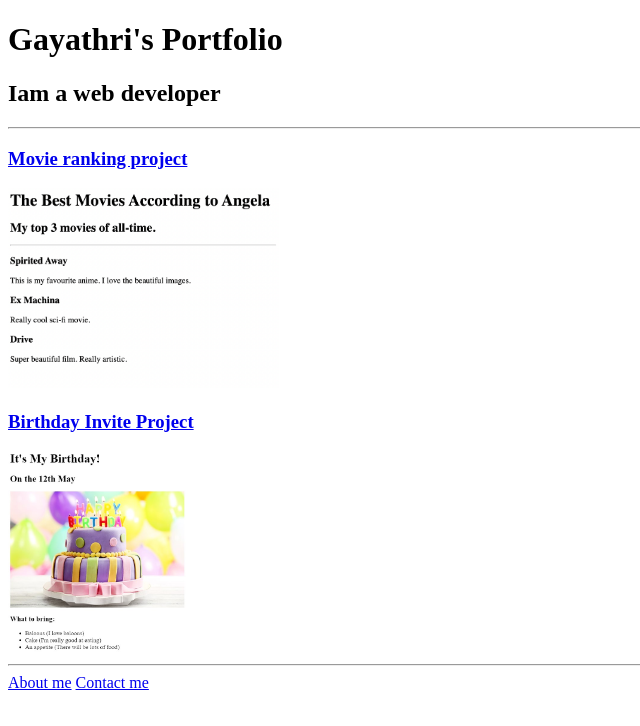
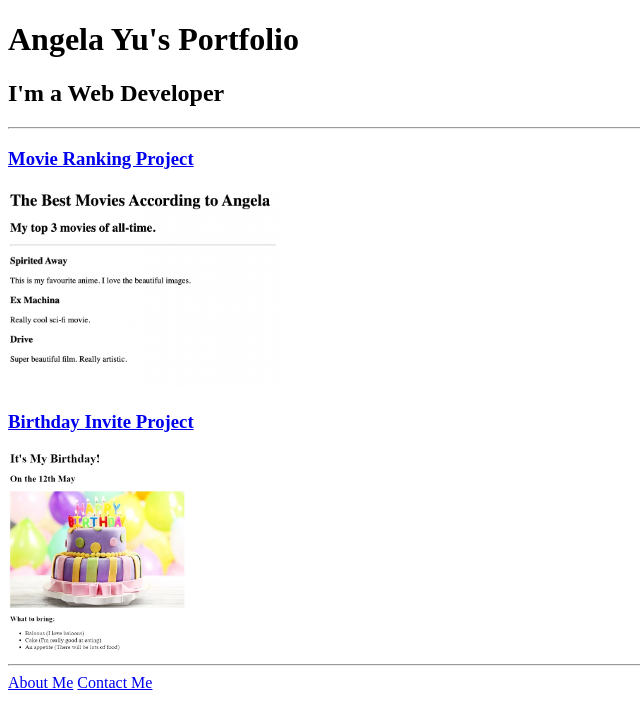
Before and after one commit to Gayathri-K-S/html-portfolio, a plain HTML site: page index.html in a window 1280 px wide. Shown: the whole page, without its empty margins (0-640 px from the left). Drawn offline with Linux system fonts and the light colour scheme.

Commit message:
Update index.html

```diff
--- a/index.html
+++ b/index.html
@@ -12,7 +12,7 @@
 HINT for TODO 6: You can use the height attribute set to 200 to make the image smaller:
 https://developer.mozilla.org/en-US/docs/Web/HTML/Element/img#attr-height -->
 
-<!-- TODO 7: Add the Contact Me and About Me page links -->
+<!-- TODO 7: Add the Contact Me and About Me page links
 
 <!DOCTYPE html>
 <html lang="en">
@@ -38,4 +38,26 @@ https://developer.mozilla.org/en-US/docs/Web/HTML/Element/img#attr-height -->
 
 
 </body>
+</html>-->
+<!DOCTYPE html>
+<html lang="en">
+
+<head>
+  <meta charset="UTF-8">
+  <title>Angela's Portfolio</title>
+</head>
+
+<body>
+  <h1>Angela Yu's Portfolio</h1>
+  <h2>I'm a Web Developer</h2>
+  <hr />
+  <h3><a href="./public/movie-ranking.html">Movie Ranking Project</a></h3>
+  <img src="./assets/images/movie-ranking.png" height="200" alt="movie ranking project preview"/>
+  <h3><a href="./public/birthday-invite.html">Birthday Invite Project</a></h3>
+  <img src="./assets/images/birthday.jpg" height="200" alt="birthday invite project preview"/>
+  <hr />
+  <a href="./public/about.html">About Me</a>
+  <a href="./public/contact.html">Contact Me</a>
+</body>
+
 </html>
```
